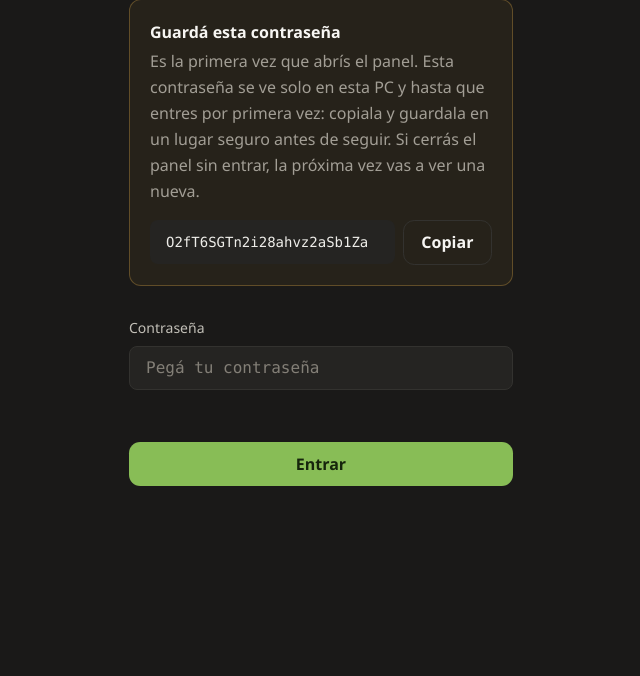
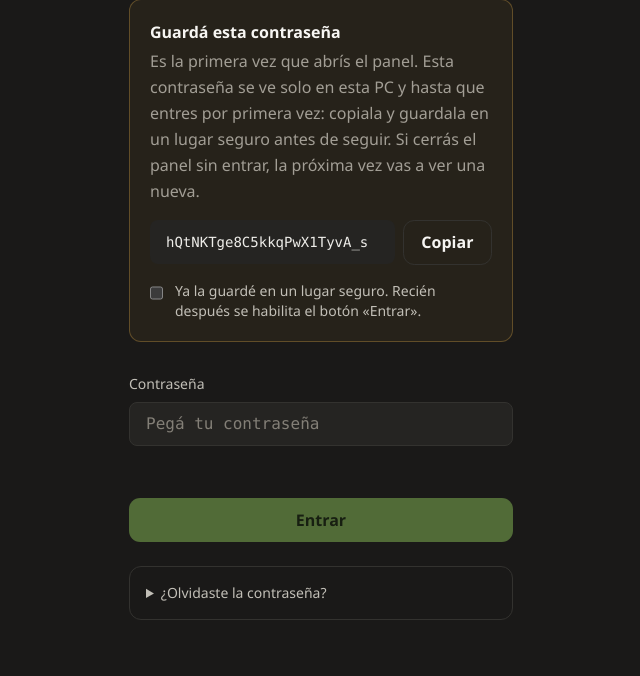
Before and after one commit to finktech-dev/craft-panel, a FastAPI app: page / in a window 1280 px wide. Shown: the part 268-944 px from the top of the page, without its empty margins (319-959 px from the left). Before the commit the page ends 754 px from the top, so only its background shows below. Run offline with FastAPI, Linux system fonts and the light colour scheme; parts of the project's set-up code (start-up, migrations or seed data) failed here and were passed over.

Commit message:
feat(auth): add password recovery and clearer 2fa errors
Explain how to reset the password from the login screen and give a dedicated message when the app code is missing, without leaking whether the password was right.

```diff
--- a/web_panel/static/js/login.js
+++ b/web_panel/static/js/login.js
@@ -1,12 +1,23 @@
 document.addEventListener('DOMContentLoaded', () => {
-  document.querySelector('#copy-initial-pin')?.addEventListener('click', async () => {
-    await navigator.clipboard.writeText(document.querySelector('#initial-admin-pin').textContent);
+  const copyButton = document.querySelector('#copy-initial-pin');
+  copyButton?.addEventListener('click', async () => {
+    try {
+      await navigator.clipboard.writeText(document.querySelector('#initial-admin-pin').textContent);
+      copyButton.textContent = 'Copiada';
+    } catch {
+      copyButton.textContent = 'Copiala a mano';
+    }
   });
   const form = document.querySelector('#login-form');
   if (!form) return;
+  const button = form.querySelector('button[type="submit"]');
+  // The first-run password is shown once: entering stays locked until the user confirms saving it.
+  const savedBox = document.querySelector('#initial-pin-saved');
+  const canSubmit = () => !savedBox || savedBox.checked;
+  savedBox?.addEventListener('change', () => { button.disabled = !canSubmit(); });
   form.addEventListener('submit', async (event) => {
     event.preventDefault();
-    const button = form.querySelector('button');
+    if (!canSubmit()) return;
     const error = document.querySelector('#login-error');
     const fields = new FormData(form);
     const pin = String(fields.get('pin') || '');
@@ -20,7 +31,7 @@ document.addEventListener('DOMContentLoaded', () => {
     } catch (issue) {
       error.textContent = issue.message;
     } finally {
-      button.disabled = false;
+      button.disabled = !canSubmit();
     }
   });
 });
--- a/web_panel/templates/login.html
+++ b/web_panel/templates/login.html
@@ -16,6 +16,10 @@
       <code id="initial-admin-pin" class="min-w-0 flex-1 overflow-x-auto rounded-lg bg-zinc-900 px-4 py-3 font-mono text-sm text-zinc-100">{{ initial_admin_pin }}</code>
       <button id="copy-initial-pin" type="button" class="v2-button btn-quiet">Copiar</button>
     </div>
+    <label class="mt-4 flex items-start gap-3 text-sm text-zinc-300" for="initial-pin-saved">
+      <input id="initial-pin-saved" type="checkbox" class="mt-1 h-4 w-4 accent-emerald-400">
+      <span>Ya la guardé en un lugar seguro. Recién después se habilita el botón «Entrar».</span>
+    </label>
   </div>
   {% endif %}
   <form id="login-form" class="mt-8 space-y-4">
@@ -31,8 +35,18 @@
     </div>
     {% endif %}
     <p id="login-error" class="min-h-5 text-sm text-[#f3a79b]" role="alert"></p>
-    <button class="v2-button btn-primary w-full" type="submit">Entrar</button>
+    <button id="login-submit" class="v2-button btn-primary w-full" type="submit"{% if initial_admin_pin %} disabled{% endif %}>Entrar</button>
   </form>
+  <details class="mt-6 rounded-xl border border-zinc-800 p-4 text-sm text-zinc-400">
+    <summary class="cursor-pointer font-medium text-zinc-300">¿Olvidaste la contraseña?</summary>
+    <ol class="mt-3 list-decimal space-y-2 pl-5 leading-relaxed">
+      <li>Cerrá la ventana negra de <strong class="text-zinc-200">iniciar_panel.bat</strong>, si está abierta.</li>
+      <li>En la carpeta del panel, abrí el archivo <strong class="text-zinc-200">restablecer_contrasena_panel.bat</strong> con doble clic.</li>
+      <li>Dejá vacío el campo para que te cree una contraseña nueva, o escribí la que quieras. Si es nueva, se muestra una sola vez: copiala.</li>
+      <li>Volvé a abrir <strong class="text-zinc-200">iniciar_panel.bat</strong> y entrá con la nueva contraseña.</li>
+    </ol>
+    <p class="mt-3">Esto solo cambia la contraseña del panel. Tu mundo y tus archivos no se tocan.</p>
+  </details>
 </section>
 {% endblock %}
 {% block scripts %}<script defer src="/static/js/login.js"></script>{% endblock %}
```
Also changed, not shown: web_panel/app/api/endpoints_auth.py (+10 -1 lines).
